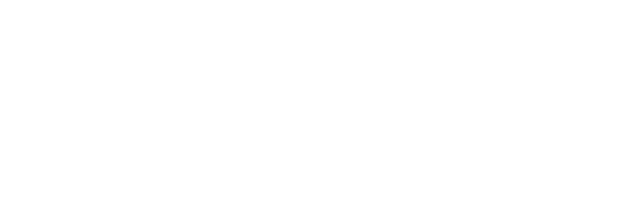
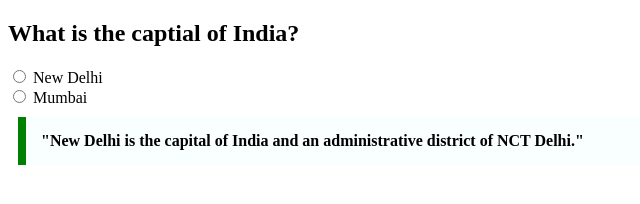
Before and after one commit to acciojob/trivia-Tathagat155, a website: page main.html in a window 1280 px wide. Shown: the whole page, without its empty margins (0-640 px from the left). Drawn offline with Linux system fonts and the light colour scheme.

Commit message:
created a submission

```diff
--- a/main.html
+++ b/main.html
@@ -4,10 +4,31 @@
 
 <head>
 	<link rel="stylesheet" href="styles.css">
+	<title>Quiz</title>
+<style>
+blockquote {
+max-width: 600px;
+margin: 10px;
+padding: 15px;
+border-left: 8px solid green;
+background-color: #f8fffe;
+font-weight: bold;
+}
+</style>
 </head>
 
 <body>
 	<!-- the entire body must be written by student -->
+	<h2>What is the captial of India?</h2>
+<form>
+<input type="radio" name="capital" value="New Delhi"> New Delhi<br>
+<input type="radio" name="capital" value="Mumbai"> Mumbai
+</form>
+
+
+<blockquote cite="https://en.wikipedia.org/wiki/New_Delhi">
+"New Delhi is the capital of India and an administrative district of NCT Delhi."
+</blockquote>
     <script type="text/javascript" src="./script.js">
 </script>
 
```
